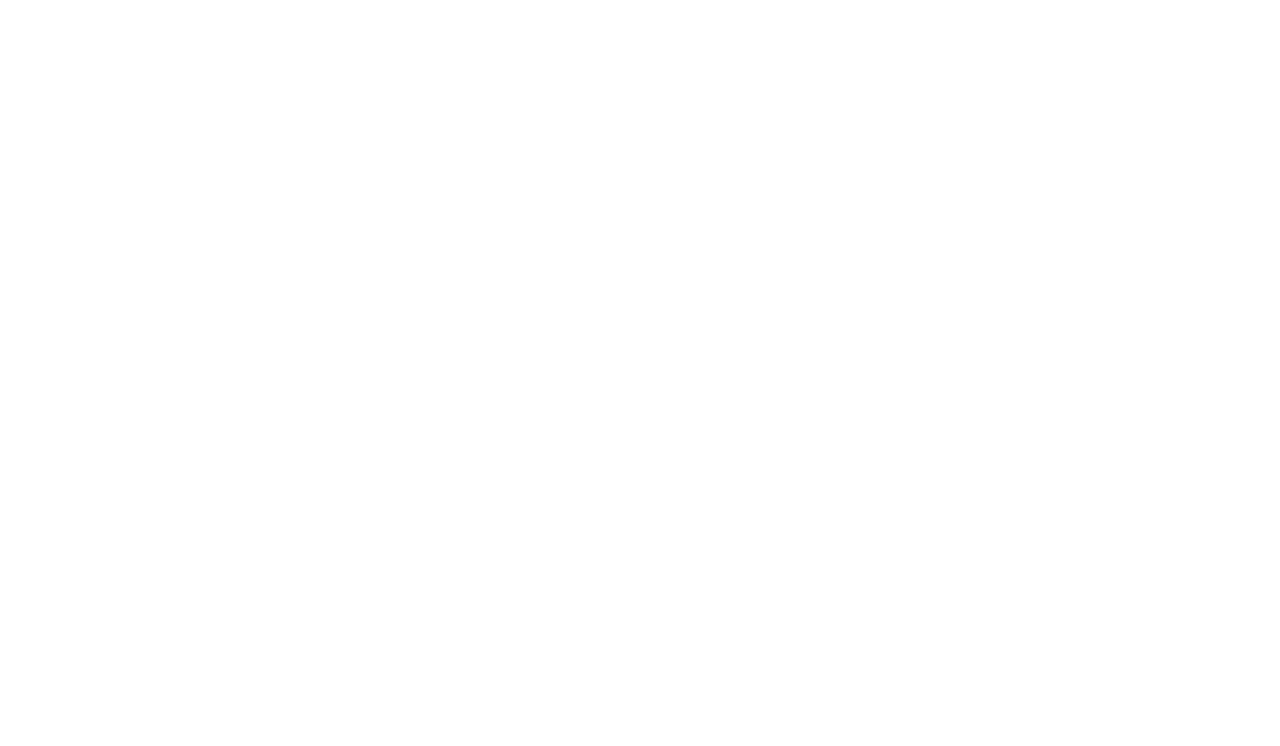
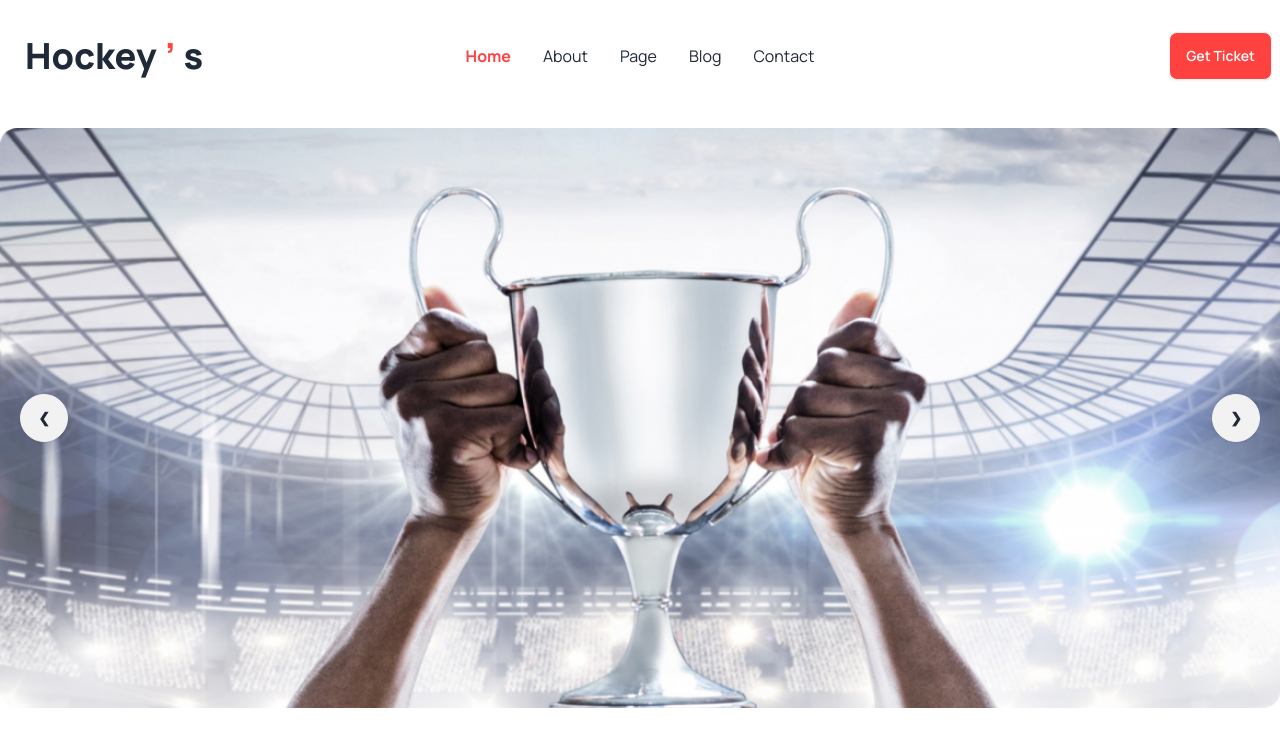
Before and after one commit to SumaiyaFatema/Assignment3-Hockeys, a plain HTML site: page index.html in a window 1280 px wide. Drawn offline with nearby package versions, Linux system fonts and the light colour scheme.

Commit message:
added navbar and carousel

```diff
--- a/index.html
+++ b/index.html
@@ -21,8 +21,8 @@
       theme: {
         extend: {
           colors: {
-            'gradient-start': '#FF8938',
-            'gradient-end':'#F00',
+            'primary': '#FF4240',
+
           }
         }
       }
@@ -38,11 +38,83 @@
 </head>
 <body class="font-manrope">
 
-    <header>
+    <header class="md:container md:mx-auto my-5">
+
+        <nav>
+            <div class="navbar bg-base-100">
+                <div class="navbar-start">
+                  <div class="dropdown">
+                    <div tabindex="0" role="button" class="btn btn-ghost lg:hidden">
+                      <svg xmlns="http://www.w3.org/2000/svg" class="h-5 w-5" fill="none" viewBox="0 0 24 24" stroke="currentColor"><path stroke-linecap="round" stroke-linejoin="round" stroke-width="2" d="M4 6h16M4 12h8m-8 6h16" /></svg>
+                    </div>
+                    <ul tabindex="0" class="menu menu-sm dropdown-content mt-3 z-[1] p-2 shadow bg-base-100 rounded-box w-52 text-base">
+                      <li><a><span class="text-primary font-bold">Home</span></a></li>
+                      <li><a>About</a></li>
+                      <li><a>Page</a></li>
+                      <li><a>Blog</a></li>
+                      <li><a>Contact</a></li>
+                    </ul>
+                  </div>
+                  <a class="btn btn-ghost text-4xl font-extrabold">Hockey<span class="text-primary">’</span>s</a>
+                </div>
+                <div class="navbar-center hidden lg:flex">
+                  <ul class="menu menu-horizontal px-1 text-base">
+                    <li><a><span class="text-primary font-bold">Home</span></a></li>
+                      <li><a>About</a></li>
+                      <li><a>Page</a></li>
+                      <li><a>Blog</a></li>
+                      <li><a>Contact</a></li>
+                  </ul>
+                </div>
+                <div class="navbar-end">
+                  <a class="btn bg-primary text-white">Get Ticket</a>
+                </div>
+              </div>
+        </nav>
+
+        <!-- Carousel -- -->
+        <div class="carousel w-full mt-4 lg:mt-9">
+            <!-- SLIDE 1 -->
+                <div id="slide1" class="carousel-item relative w-full">
+                    <img src="Images/1.png" class="w-full lg:h-[580px]" />
+                    <div class="absolute flex justify-between transform -translate-y-1/2 left-5 right-5 top-1/2">
+                      <a href="#slide2" class="btn btn-circle">❮</a>
+                      <a href="#slide2" class="btn btn-circle">❯</a>
+                    </div>
+
+                </div>
+
+
+
+
+            <!-- SLIDE 2 -->
+             <div id="slide2" class="carousel-item relative w-full">
+              <img src="Images/1.png" class="w-full lg:h-[580px]" />
+              <div class="absolute flex justify-between transform -translate-y-1/2 left-5 right-5 top-1/2">
+                <a href="#slide1" class="btn btn-circle">❮</a>
+                <a href="#slide1" class="btn btn-circle">❯</a>
+              </div>
+            </div>
+
+        </div>
+
+        <!-- <div class="bg-[#131318] text-white p-8 w-1/3 rounded-lg ml-auto ">
+            <h3 class="text-xl font-extrabold ">Meet all the heroes from the field</h3>
+            <p class="mt-2 text-[#FFFFFF99]">Specific details may vary depending on the level of play, the actual introduction can vary based on the team's traditions</p>
+          </div> -->
+
+
+
+
+
+
+
+
+
 
     </header>
 
-    <main>
+    <main class="md:container md:mx-auto">
 
     </main>
 
```
